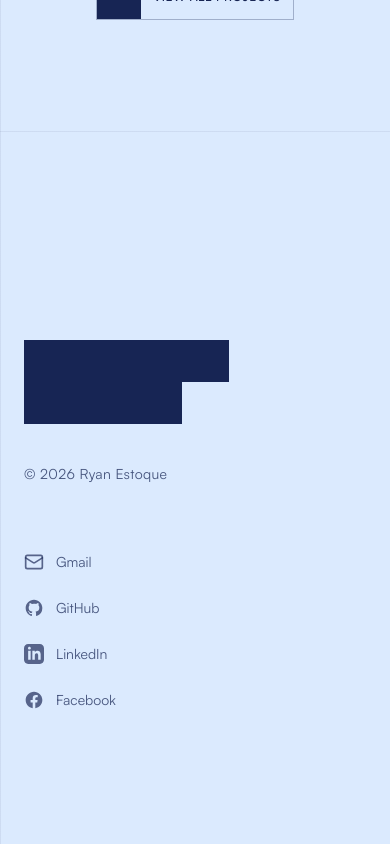
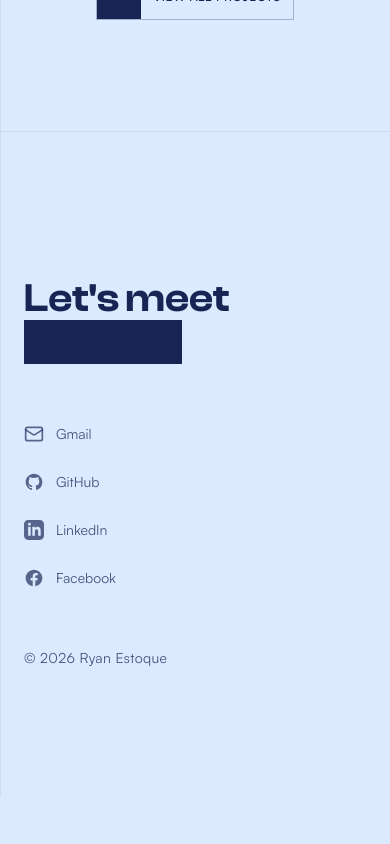
Before and after one commit to ryanestoque/portfolio, a Next.js app: page / in a window 390 px wide. Shown: the part 6621-7465 px from the top of the page. After the commit the page ends 7417 px from the top, so only its background shows below. Built offline with nearby package versions, Linux system fonts and the light colour scheme.

Commit message:
fix(footer): improve accessibility, responsiveness, and performance in Contact

```diff
--- a/app/page.tsx
+++ b/app/page.tsx
@@ -22,9 +22,7 @@ export default function Home() {
         <Experience />
         <Projects />
       </main>
-      <footer>
-        <Contact />
-      </footer>
+      <Contact />
     </>
   );
 }
--- a/components/layout/Contact.tsx
+++ b/components/layout/Contact.tsx
@@ -1,123 +1,162 @@
 "use client";
 
-import { useRef, useState } from "react";
-import { motion, useInView, AnimatePresence } from "framer-motion";
+import { useState, type ReactNode } from "react";
+import { motion, AnimatePresence, useReducedMotion } from "framer-motion";
 import { ScrollRevealBars } from "@/components/ui/ScrollRevealBars";
 import { Mail } from "lucide-react";
-import { fadeUp, ease } from "@/lib/animations";
+import { ease } from "@/lib/animations";
 import { GithubIcon, LinkedinIcon, FacebookIcon } from "@/components/icons";
 
+interface SocialItem {
+  name: string;
+  url: string;
+  displayValue: string;
+  external: boolean;
+  icon: ReactNode;
+}
+
+const SOCIAL_LINKS: SocialItem[] = [
+  {
+    name: "Gmail",
+    url: "mailto:estoque02ryan@gmail.com",
+    displayValue: "estoque02ryan@gmail.com",
+    external: false,
+    icon: <Mail className="w-5 h-5" aria-hidden="true" />,
+  },
+  {
+    name: "GitHub",
+    url: "https://github.com/ryanestoque",
+    displayValue: "https://github.com/ryanestoque",
+    external: true,
+    icon: <GithubIcon className="w-5 h-5" />,
+  },
+  {
+    name: "LinkedIn",
+    url: "https://linkedin.com/in/ryan-estoque",
+    displayValue: "https://linkedin.com/in/ryan-estoque",
+    external: true,
+    icon: <LinkedinIcon className="w-5 h-5" />,
+  },
+  {
+    name: "Facebook",
+    url: "https://facebook.com/ryanestoque02",
+    displayValue: "https://facebook.com/ryanestoque02",
+    external: true,
+    icon: <FacebookIcon className="w-5 h-5" />,
+  },
+];
+
 export default function Contact() {
-  const ref = useRef<HTMLElement>(null);
-  const isInView = useInView(ref, { once: true, margin: "-100px" });
-
   return (
-    <section id="contact" ref={ref} className="relative py-32 md:py-40 overflow-hidden">
+    <footer
+      id="contact"
+      aria-labelledby="contact-heading"
+      className="relative py-32 md:py-40 overflow-hidden"
+    >
       <div className="relative z-10 max-w-[1400px] mx-auto px-6 md:px-10 lg:px-16">
-        <motion.div
-          className="flex items-center gap-3 mb-16"
-          custom={0}
-          variants={fadeUp}
-          initial="hidden"
-          animate={isInView ? "visible" : "hidden"}
+        <div className="grid grid-cols-1 sm:grid-cols-[1fr_auto] sm:grid-rows-[auto_auto] gap-y-12 sm:gap-y-0 sm:gap-x-12">
+          <h2
+            id="contact-heading"
+            className="sm:col-start-1 sm:row-start-1 sm:self-end font-heading text-[clamp(2.5rem,6vw,5rem)] font-semibold leading-[1.1] text-text-primary max-w-3xl flex flex-col items-start"
           >
-          {/* <span className="text-xs tracking-[0.3em] uppercase text-text-secondary">05</span>
-          <div className="w-12 h-[1px] bg-accent/50" />
-          <span className="text-xs tracking-[0.3em] uppercase text-text-secondary">INITIATION</span> */}
-        </motion.div>
-
-        <div className="flex flex-col sm:flex-row items-start sm:items-center justify-between">
-          <div className="flex flex-col justify-between">
-            <h2 className="font-heading text-[clamp(2.5rem,6vw,5rem)] font-semibold leading-[1.05] text-gradient max-w-3xl flex flex-col items-start">
-              <ScrollRevealBars duration={1} delay={0}>
-                <span>Let's meet</span>
+            <span className="sr-only">Let&apos;s meet halfway.</span>
+            <ScrollRevealBars duration={1} delay={0} aria-hidden="true">
+              <span>Let&apos;s meet</span>
             </ScrollRevealBars>
-              <ScrollRevealBars duration={1} delay={0.15}>
-                <span><span className="font-normal">halfway</span>.</span>
+            <ScrollRevealBars duration={1} delay={0.15} aria-hidden="true">
+              <span>
+                <span className="font-normal">halfway</span>.
+              </span>
             </ScrollRevealBars>
           </h2>
-            <motion.div
-              className="text-sm font-regular md:text-base text-text-secondary mt-10 tracking-wide"
-              custom={4}
-              variants={fadeUp}
-              initial="hidden"
-              animate={isInView ? "visible" : "hidden"}
+
+          <div className="sm:col-start-2 sm:row-start-1 sm:row-span-2 sm:self-center flex justify-start sm:justify-end">
+            <ul
+              aria-label="Contact and social links"
+              className="space-y-1 sm:space-y-1.5"
             >
-              © {new Date().getFullYear()} Ryan Estoque
-            </motion.div>
-          </div>
-          <motion.div
-            className="lg:col-span-6 lg:pl-12"
-            custom={3}
-            variants={fadeUp}
-            initial="hidden"
-            animate={isInView ? "visible" : "hidden"}
-          >
-            <div className="flex justify-start sm:justify-end mt-16 sm:mt-0">
-              <div>
-                {/* <h4 className="text-sm tracking-wide text-text-tertiary mb-6">
-                  Social
-                </h4> */}
-                <ul className="space-y-4">
-                  {[
-                    { name: "Gmail", url: "mailto:estoque02ryan@gmail.com", icon: <Mail className="w-5 h-5" /> },
-                    { name: "GitHub", url: "https://github.com/ryanestoque", icon: <GithubIcon className="w-5 h-5" /> },
-                    { name: "LinkedIn", url: "https://linkedin.com/in/ryan-estoque", icon: <LinkedinIcon className="w-5 h-5" /> },
-                    { name: "Facebook", url: "https://facebook.com/ryanestoque02", icon: <FacebookIcon className="w-5 h-5" /> },
-                  ].map((social) => (
+              {SOCIAL_LINKS.map((social) => (
                 <li key={social.name}>
                   <SocialLink social={social} />
                 </li>
               ))}
             </ul>
           </div>
-            </div>
-          </motion.div>
+
+          <p className="sm:col-start-1 sm:row-start-2 sm:self-start sm:mt-10 text-sm font-normal md:text-base text-text-secondary tracking-wide">
+            © {new Date().getFullYear()} Ryan Estoque
+          </p>
         </div>
       </div>
-    </section>
+    </footer>
   );
 }
 
-function SocialLink({ social }: { social: any }) {
+function SocialLink({ social }: { social: SocialItem }) {
   const [isHovered, setIsHovered] = useState(false);
   const [hoverCount, setHoverCount] = useState(0);
+  const prefersReducedMotion = useReducedMotion();
 
   return (
     <a
       href={social.url}
-      target={social.name === "Gmail" ? "_self" : "_blank"}
-      rel="noopener noreferrer"
-      onMouseEnter={() => setIsHovered(true)}
-      onMouseLeave={() => { setIsHovered(false); setHoverCount((c) => c + 1); }}
-      className="group relative inline-flex items-center gap-3 text-sm md:text-base text-text-secondary hover:text-text-primary transition-colors duration-300 py-1"
+      target={social.external ? "_blank" : undefined}
+      rel={social.external ? "noopener noreferrer" : undefined}
+      onMouseEnter={() => {
+        if (
+          window.innerWidth >= 768 &&
+          window.matchMedia("(hover: hover) and (pointer: fine)").matches
+        ) {
+          setIsHovered(true);
+        }
+      }}
+      onMouseLeave={() => {
+        if (isHovered) {
+          setIsHovered(false);
+          setHoverCount((c) => c + 1);
+        }
+      }}
+      className="group relative inline-flex items-center gap-3 min-h-[44px] py-2 text-sm md:text-base text-text-secondary hover:text-text-primary focus-visible:text-text-primary focus-visible:outline-2 focus-visible:outline-offset-4 focus-visible:outline-accent transition-colors duration-300"
       data-cursor="target"
     >
-      <span className="text-text-tertiary group-hover:text-accent transition-colors duration-300">
+      <span
+        aria-hidden="true"
+        className="text-text-tertiary group-hover:text-accent group-focus-visible:text-accent transition-colors duration-300"
+      >
         {social.icon}
       </span>
       <span className="relative flex overflow-hidden whitespace-nowrap">
         <AnimatePresence mode="popLayout">
           <motion.span
             key={isHovered ? "hover" : `unhover-${hoverCount}`}
-            initial={hoverCount === 0 && !isHovered ? false : { y: "150%" }}
+            initial={
+              (hoverCount === 0 && !isHovered) || prefersReducedMotion
+                ? false
+                : { y: "150%" }
+            }
             animate={{ y: "0%" }}
-            exit={{ y: "-150%" }}
-            transition={{ duration: 0.3, ease: [0.33, 1, 0.68, 1] }}
+            exit={prefersReducedMotion ? undefined : { y: "-150%" }}
+            transition={{ duration: prefersReducedMotion ? 0 : 0.3, ease }}
             className="absolute inset-0 flex items-center"
           >
             {social.name}
           </motion.span>
         </AnimatePresence>
         {/* Invisible placeholder */}
-        <span className="opacity-0 pointer-events-none">
+        <span
+          aria-hidden="true"
+          className="opacity-0 pointer-events-none select-none"
+        >
           {social.name}
         </span>
       </span>
 
       {/* Tooltip */}
-      <span className="absolute right-full mr-4 top-1/2 -translate-y-1/2 px-3 py-1.5 bg-surface-elevated backdrop-blur-md text-text-primary text-sm opacity-0 translate-x-2 group-hover:translate-x-0 group-hover:opacity-100 transition-all duration-300 whitespace-nowrap border border-border pointer-events-none z-10 hidden sm:block">
-        {social.url.replace("mailto:", "")}
+      <span
+        aria-hidden="true"
+        className="absolute right-full mr-4 top-1/2 -translate-y-1/2 px-3 py-1.5 bg-surface-elevated backdrop-blur-md text-text-primary text-sm opacity-0 translate-x-2 group-hover:translate-x-0 group-hover:opacity-100 group-focus-visible:translate-x-0 group-focus-visible:opacity-100 transition-all duration-300 motion-reduce:transition-none motion-reduce:translate-x-0 whitespace-nowrap border border-border pointer-events-none z-10 hidden sm:block"
+      >
+        {social.displayValue}
       </span>
     </a>
   );
```
Lines whose indentation alone changed are shown as unchanged.
